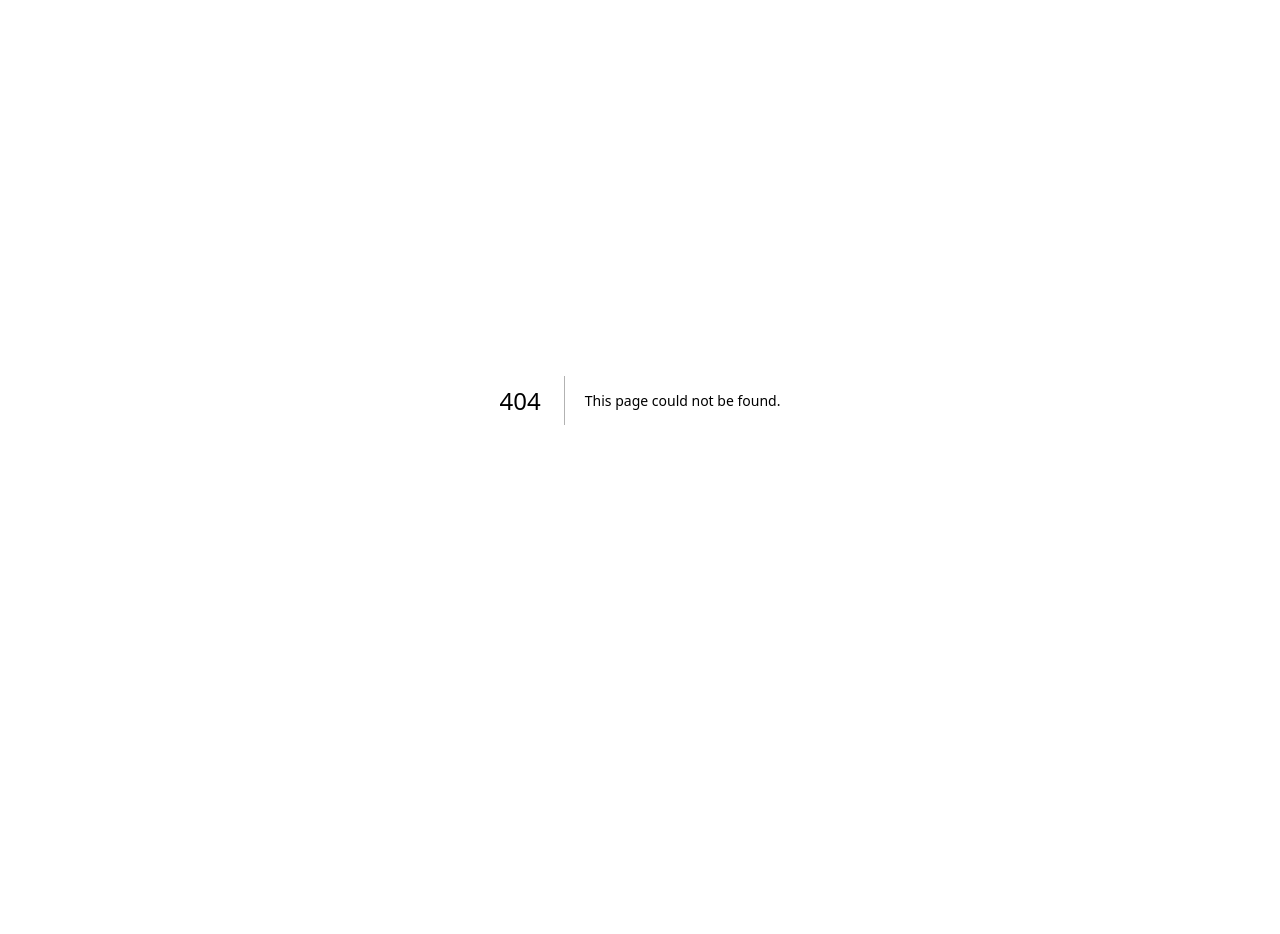
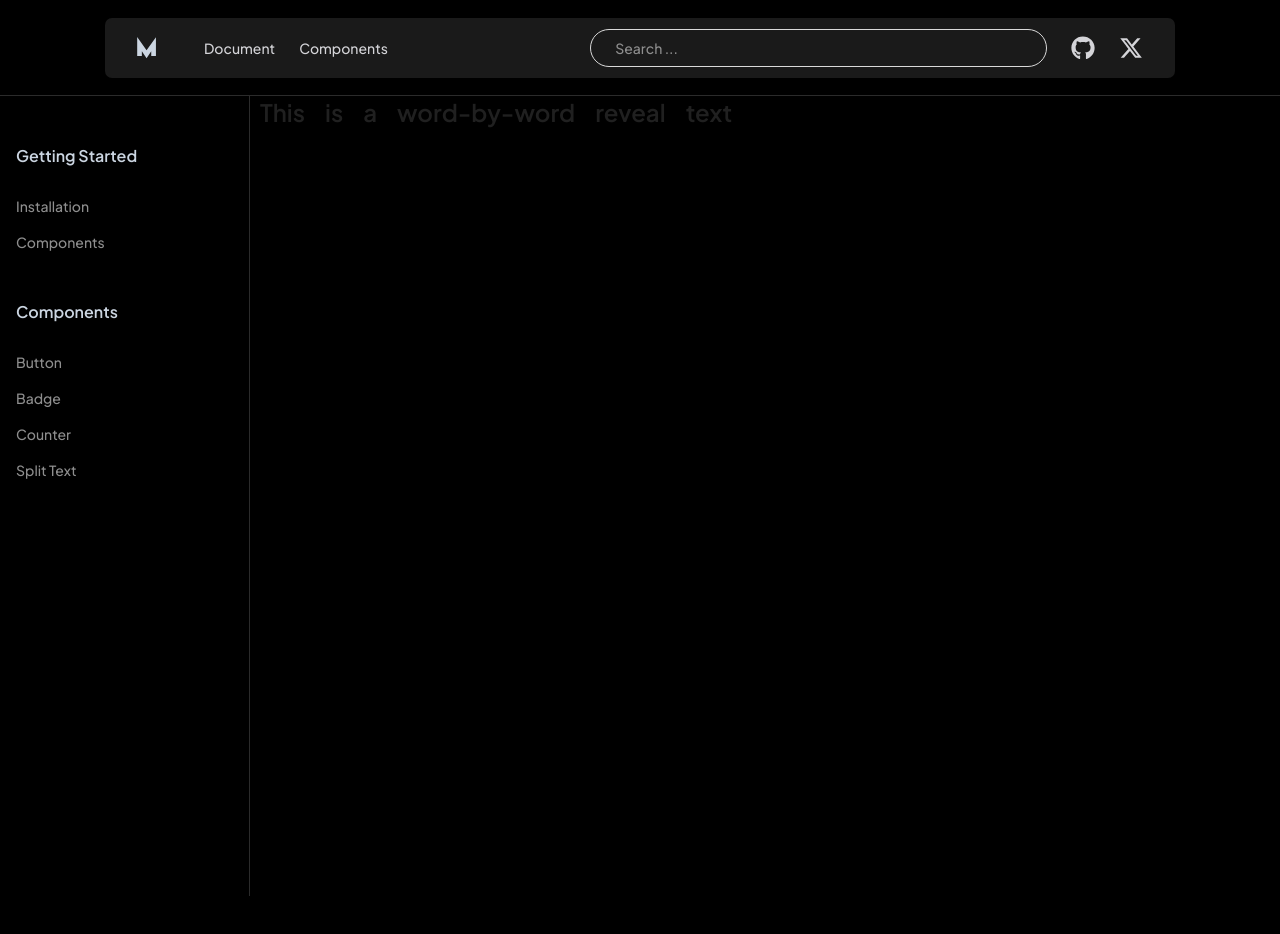
Before and after one commit to mohamedzouine827/mux-ui, a Next.js app: page /Docs/RevealText in a window 1280 px wide. Before the commit this address had no page. Shown: the top 934 px of the page. Before the commit the page ends 800 px from the top, so only its background shows below. Built offline with nearby package versions, Linux system fonts and the light colour scheme.

Commit message:
Added: the Scroll on reveal component

```diff
--- /dev/null
+++ b/app/Docs/RevealText/ScrollReveal.tsx
@@ -0,0 +1,87 @@
+"use client";
+
+import React, { FC, ReactNode, useRef } from "react";
+import { motion, useScroll, useTransform } from "framer-motion";
+
+type RevealMode = 'GrayReveal' | 'ShadowReveal';
+
+interface ScrollRevealProps {
+  text: string;
+  mode: RevealMode;
+  className?: string;
+  marginTop?: string;  // User can control margin-top
+  marginBottom?: string;  // User can control margin-bottom
+}
+
+const ScrollReveal: FC<ScrollRevealProps> = ({ text, mode, className, marginTop = "0px", marginBottom = "0px" }) => {
+  const words = text.split(" ");
+  const containerClass = className || 'text-4xl font-bold text-black';
+  const targetRef = useRef<HTMLDivElement | null>(null);
+
+  // Get the scroll progress based on the target reference
+  const { scrollYProgress } = useScroll({
+    target: targetRef,
+  });
+
+  return (
+    <div
+      ref={targetRef}
+      className={`relative z-0 h-[200vh] ${containerClass}`}
+      style={{ marginTop, marginBottom }}  // Apply user-defined margin
+    >
+      <div className="sticky top-0  flex  max-w-4xl items-center bg-transparent ">
+        <p className="flex flex-wrap text-2xl text-black/20 dark:text-white/20">
+          {words.map((word, i) => {
+            // Calculate the reveal timing for each word
+            const start = i / words.length;
+            const end = start + 1 / words.length;
+            return (
+              <Word
+                key={i}
+                progress={scrollYProgress}
+                range={[start, end]}
+                mode={mode}
+              >
+                {word}
+              </Word>
+            );
+          })}
+        </p>
+      </div>
+    </div>
+  );
+};
+
+interface WordProps {
+  children: ReactNode;
+  progress: any;
+  range: [number, number];
+  mode: RevealMode;
+}
+
+const Word: FC<WordProps> = ({ children, progress, range, mode }) => {
+  // Animate opacity based on scroll progress
+  const opacity = useTransform(progress, range, [0, 1]);
+
+  // Define base opacity for the background effect (GrayReveal or ShadowReveal)
+  const baseOpacity = mode === 'GrayReveal' ? 0.25 : 0;
+
+  return (
+    <span className="relative mx-1 lg:mx-2.5">
+      <span
+        className="absolute"
+        style={{ opacity: baseOpacity, color: mode === 'GrayReveal' ? 'gray' : 'black' }}
+      >
+        {children}
+      </span>
+      <motion.span
+        style={{ opacity }}
+        className="text-black dark:text-white"
+      >
+        {children}
+      </motion.span>
+    </span>
+  );
+};
+
+export default ScrollReveal;
--- /dev/null
+++ b/app/Docs/RevealText/page.tsx
@@ -0,0 +1,21 @@
+import React from 'react';
+import ScrollReveal from './ScrollReveal';
+
+const RevealTextPage: React.FC = () => {
+  return (
+    <div className="min-h-screen">
+
+    <ScrollReveal
+  text="This is a word-by-word reveal text"
+  mode="GrayReveal"
+  className="text-3xl font-semibold"
+
+/>
+
+
+
+</div>
+  );
+};
+
+export default RevealTextPage;
```
